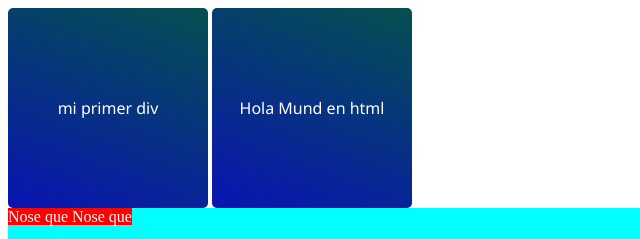
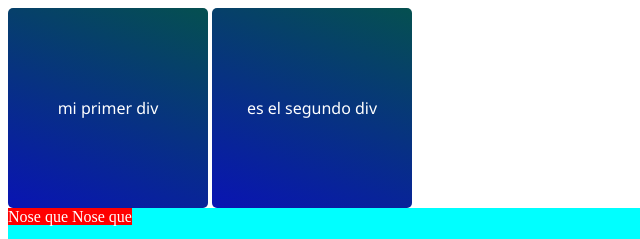
Before and after one commit to OmarRMC/prueba, a plain HTML site: page index.html in a window 1280 px wide. Shown: the top 239 px of the page, 0-640 px from the left. Drawn offline with Linux system fonts and the light colour scheme.

Commit message:
Update index.html

```diff
--- a/index.html
+++ b/index.html
@@ -33,7 +33,7 @@
     </div>
 
     <div>
-        Hola Mund en  html
+      es el segundo div
     </div>
     <div>
 
```
